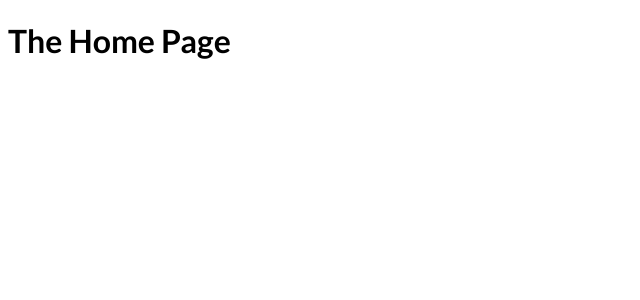
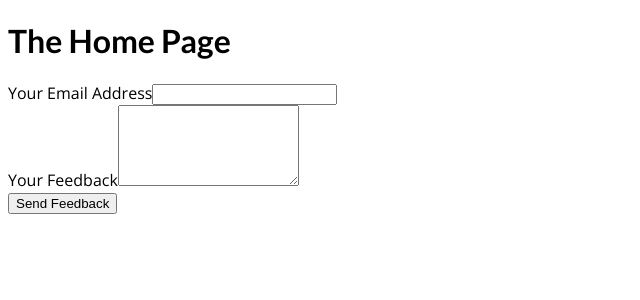
Before and after one commit to mschwarzmueller/nextjs-course-code, a Next.js app: page / in a window 1280 px wide. Shown: the top 300 px of the page, without its empty margins (0-640 px from the left). Built offline with nearby package versions, Linux system fonts and the light colour scheme.

Commit message:
added basic feedback POST api route

```diff
--- /dev/null
+++ b/data/feedback.json
@@ -0,0 +1 @@
+[{"id":"2021-02-15T08:18:43.467Z","email":"test@test.com","text":"Does this work?"},{"id":"2021-02-15T08:19:20.171Z","email":"test2@test.com","text":"Does this work again?"}]
--- a/pages/api/feedback.js
+++ b/pages/api/feedback.js
@@ -1,5 +1,27 @@
+import fs from 'fs';
+import path from 'path';
+
 function handler(req, res) {
-  res.status(200).json({ message: 'This works!' });
+  if (req.method === 'POST') {
+    const email = req.body.email;
+    const feedbackText = req.body.text;
+
+    const newFeedback = {
+      id: new Date().toISOString(),
+      email: email,
+      text: feedbackText,
+    };
+
+    // store that in a database or in a file
+    const filePath = path.join(process.cwd(), 'data', 'feedback.json');
+    const fileData = fs.readFileSync(filePath);
+    const data = JSON.parse(fileData);
+    data.push(newFeedback);
+    fs.writeFileSync(filePath, JSON.stringify(data));
+    res.status(201).json({ message: 'Success!', feedback: newFeedback });
+  } else {
+    res.status(200).json({ message: 'This works!' });
+  }
 }
 
 export default handler;
--- a/pages/index.js
+++ b/pages/index.js
@@ -1,7 +1,42 @@
+import { useRef } from 'react';
+
 function HomePage() {
+  const emailInputRef = useRef();
+  const feedbackInputRef = useRef();
+
+  function submitFormHandler(event) {
+    event.preventDefault();
+
+    const enteredEmail = emailInputRef.current.value;
+    const enteredFeedback = feedbackInputRef.current.value;
+
+    const reqBody = { email: enteredEmail, text: enteredFeedback };
+
+    fetch('/api/feedback', {
+      method: 'POST',
+      body: JSON.stringify(reqBody),
+      headers: {
+        'Content-Type': 'application/json',
+      },
+    })
+      .then((response) => response.json())
+      .then((data) => console.log(data));
+  }
+
   return (
     <div>
       <h1>The Home Page</h1>
+      <form onSubmit={submitFormHandler}>
+        <div>
+          <label htmlFor='email'>Your Email Address</label>
+          <input type='email' id='email' ref={emailInputRef} />
+        </div>
+        <div>
+          <label htmlFor='feedback'>Your Feedback</label>
+          <textarea id='feedback' rows='5' ref={feedbackInputRef}></textarea>
+        </div>
+        <button>Send Feedback</button>
+      </form>
     </div>
   );
 }
```
